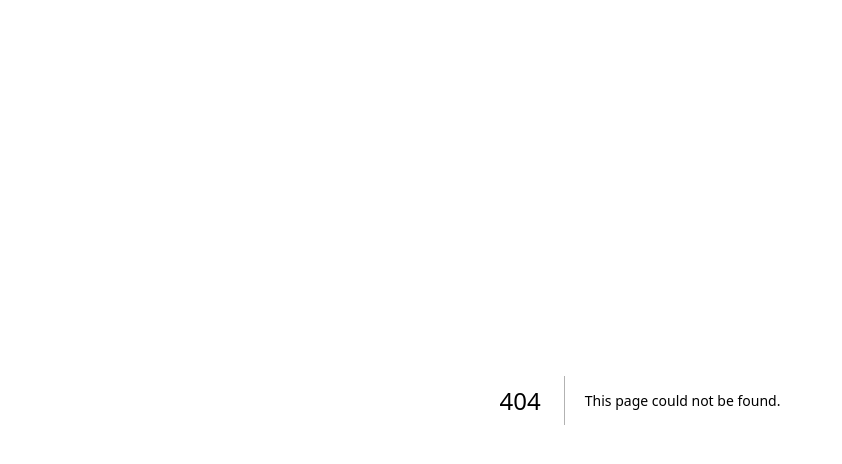
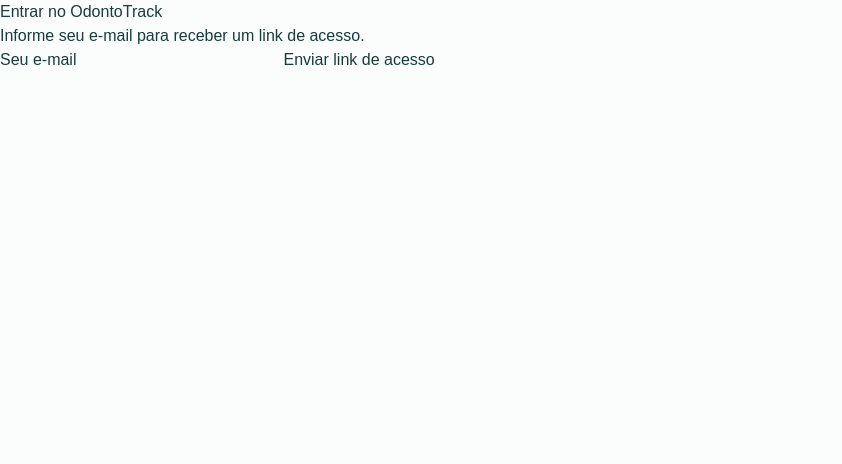
Before and after one commit to Rafael99900/OdontoTrack, a Next.js app: page /login in a window 1280 px wide. Before the commit this address had no page. Shown: the top 464 px of the page, without its empty margins (0-842 px from the left). Built offline with nearby package versions, Linux system fonts and the light colour scheme.

Commit message:
feat_ot02_supabase_magic_link_auth

```diff
--- a/package.json
+++ b/package.json
@@ -16,9 +16,12 @@
     "test:ot-12-change-review": "node scripts/test-ot-12-change-review.mjs",
     "test:ot-12-review-pipeline": "node scripts/test-ot-12-review-pipeline.mjs",
     "test:pmsp-notice-discovery": "node scripts/test-pmsp-notice-discovery.mjs",
-    "test:editorial-review-queue": "node scripts/test-editorial-review-queue.mjs"
+    "test:editorial-review-queue": "node scripts/test-editorial-review-queue.mjs",
+    "test:auth-contract": "node scripts/test-auth-contract.mjs"
   },
   "dependencies": {
+    "@supabase/ssr": "^0.12.5",
+    "@supabase/supabase-js": "^2.112.4",
     "next": "16.3.3",
     "react": "19.2.8",
     "react-dom": "19.2.8"
--- /dev/null
+++ b/scripts/test-auth-contract.mjs
@@ -0,0 +1,15 @@
+import { readFile } from "node:fs/promises";
+
+const files = [
+  "src/lib/supabase/client.ts",
+  "src/lib/supabase/server.ts",
+  "src/features/auth/magic-link-form.tsx",
+  "src/app/auth/callback/route.ts",
+];
+const source = await Promise.all(files.map((file) => readFile(file, "utf8")));
+const contract = source.join("\n");
+for (const fragment of ["createBrowserClient", "createServerClient", "signInWithOtp", "exchangeCodeForSession", "data-cy=\"auth-send-magic-link\""]) {
+  if (!contract.includes(fragment)) throw new Error(`Contrato de autenticação ausente: ${fragment}`);
+}
+if (contract.includes("SUPABASE_SERVICE_ROLE_KEY")) throw new Error("Auth não pode usar service role.");
+console.log("Supabase Auth contract passed: magic link, server callback and no service role.");
--- /dev/null
+++ b/src/app/area/page.tsx
@@ -0,0 +1,10 @@
+import { redirect } from "next/navigation";
+
+import { createSupabaseServerClient } from "@/lib/supabase/server";
+
+export default async function AreaPage() {
+  const client = await createSupabaseServerClient();
+  const { data: { user } } = await client.auth.getUser();
+  if (!user) redirect("/login");
+  return <main data-cy="auth-protected-area"><h1>Área do aluno</h1><p>Acesso autenticado para {user.email}.</p></main>;
+}
--- /dev/null
+++ b/src/app/auth/callback/route.ts
@@ -0,0 +1,19 @@
+import { NextResponse } from "next/server";
+
+import { SupabaseAuthConfigurationError } from "@/lib/supabase/config";
+import { createSupabaseServerClient } from "@/lib/supabase/server";
+
+export async function GET(request: Request) {
+  const url = new URL(request.url);
+  const code = url.searchParams.get("code");
+  if (!code) return NextResponse.redirect(new URL("/login?error=missing_code", url.origin));
+  try {
+    const client = await createSupabaseServerClient();
+    const { error } = await client.auth.exchangeCodeForSession(code);
+    if (error) return NextResponse.redirect(new URL("/login?error=invalid_link", url.origin));
+    return NextResponse.redirect(new URL("/area", url.origin));
+  } catch (error) {
+    if (error instanceof SupabaseAuthConfigurationError) return NextResponse.redirect(new URL("/login?error=configuration", url.origin));
+    return NextResponse.redirect(new URL("/login?error=callback_failed", url.origin));
+  }
+}
--- /dev/null
+++ b/src/app/login/loading.tsx
@@ -0,0 +1,3 @@
+export default function LoginLoading() {
+  return <main data-cy="auth-login-loading" aria-busy="true">Carregando acesso…</main>;
+}
--- /dev/null
+++ b/src/app/login/page.tsx
@@ -0,0 +1,13 @@
+import { MagicLinkForm } from "@/features/auth/magic-link-form";
+
+export default async function LoginPage({ searchParams }: { searchParams: Promise<{ error?: string }> }) {
+  const { error } = await searchParams;
+  return (
+    <main data-cy="auth-login-page">
+      <h1>Entrar no OdontoTrack</h1>
+      <p>Informe seu e-mail para receber um link de acesso.</p>
+      {error && <p data-cy="auth-callback-error" role="alert">Não foi possível concluir seu acesso. Solicite um novo link.</p>}
+      <MagicLinkForm />
+    </main>
+  );
+}
--- /dev/null
+++ b/src/features/auth/magic-link-form.tsx
@@ -0,0 +1,53 @@
+"use client";
+
+import { FormEvent, useState } from "react";
+
+import { createSupabaseBrowserClient } from "@/lib/supabase/client";
+import { SupabaseAuthConfigurationError } from "@/lib/supabase/config";
+
+export function MagicLinkForm() {
+  const [email, setEmail] = useState("");
+  const [status, setStatus] = useState<"idle" | "loading" | "sent" | "error">("idle");
+  const [message, setMessage] = useState("");
+
+  async function submit(event: FormEvent<HTMLFormElement>) {
+    event.preventDefault();
+    setStatus("loading");
+    setMessage("");
+    try {
+      const client = createSupabaseBrowserClient();
+      const { error } = await client.auth.signInWithOtp({
+        email,
+        options: { emailRedirectTo: `${window.location.origin}/auth/callback` },
+      });
+      if (error) throw error;
+      setStatus("sent");
+      setMessage("Enviamos um link seguro para seu e-mail. Verifique também a caixa de spam.");
+    } catch (error) {
+      setStatus("error");
+      setMessage(error instanceof SupabaseAuthConfigurationError
+        ? "O login ainda não está disponível neste ambiente."
+        : "Não foi possível enviar o link. Confira o e-mail e tente novamente.");
+    }
+  }
+
+  return (
+    <form onSubmit={submit} data-cy="auth-magic-link-form" aria-busy={status === "loading"}>
+      <label htmlFor="email">Seu e-mail</label>
+      <input
+        id="email"
+        data-cy="auth-email-input"
+        type="email"
+        value={email}
+        onChange={(event) => setEmail(event.target.value)}
+        autoComplete="email"
+        required
+        disabled={status === "loading"}
+      />
+      <button data-cy="auth-send-magic-link" type="submit" disabled={status === "loading"}>
+        {status === "loading" ? "Enviando link…" : "Enviar link de acesso"}
+      </button>
+      {message && <p data-cy="auth-status" role={status === "error" ? "alert" : "status"}>{message}</p>}
+    </form>
+  );
+}
--- /dev/null
+++ b/src/lib/supabase/client.ts
@@ -0,0 +1,8 @@
+import { createBrowserClient } from "@supabase/ssr";
+
+import { publicSupabaseConfig } from "./config";
+
+export function createSupabaseBrowserClient() {
+  const { url, anonKey } = publicSupabaseConfig();
+  return createBrowserClient(url, anonKey);
+}
--- /dev/null
+++ b/src/lib/supabase/config.ts
@@ -0,0 +1,13 @@
+export class SupabaseAuthConfigurationError extends Error {
+  constructor() {
+    super("Autenticação ainda não configurada.");
+    this.name = "SupabaseAuthConfigurationError";
+  }
+}
+
+export function publicSupabaseConfig() {
+  const url = process.env.NEXT_PUBLIC_SUPABASE_URL;
+  const anonKey = process.env.NEXT_PUBLIC_SUPABASE_ANON_KEY;
+  if (!url || !anonKey) throw new SupabaseAuthConfigurationError();
+  return { url, anonKey };
+}
--- /dev/null
+++ b/src/lib/supabase/server.ts
@@ -0,0 +1,23 @@
+import { createServerClient } from "@supabase/ssr";
+import { cookies } from "next/headers";
+
+import { publicSupabaseConfig } from "./config";
+
+export async function createSupabaseServerClient() {
+  const { url, anonKey } = publicSupabaseConfig();
+  const cookieStore = await cookies();
+  return createServerClient(url, anonKey, {
+    cookies: {
+      getAll() {
+        return cookieStore.getAll();
+      },
+      setAll(cookiesToSet) {
+        try {
+          cookiesToSet.forEach(({ name, value, options }) => cookieStore.set(name, value, options));
+        } catch {
+          // Páginas Server Component não renovam cookies; o callback de rota sim.
+        }
+      },
+    },
+  });
+}
```
Also changed, not shown: 1 other file (tests, documents, lock files or other folders).
